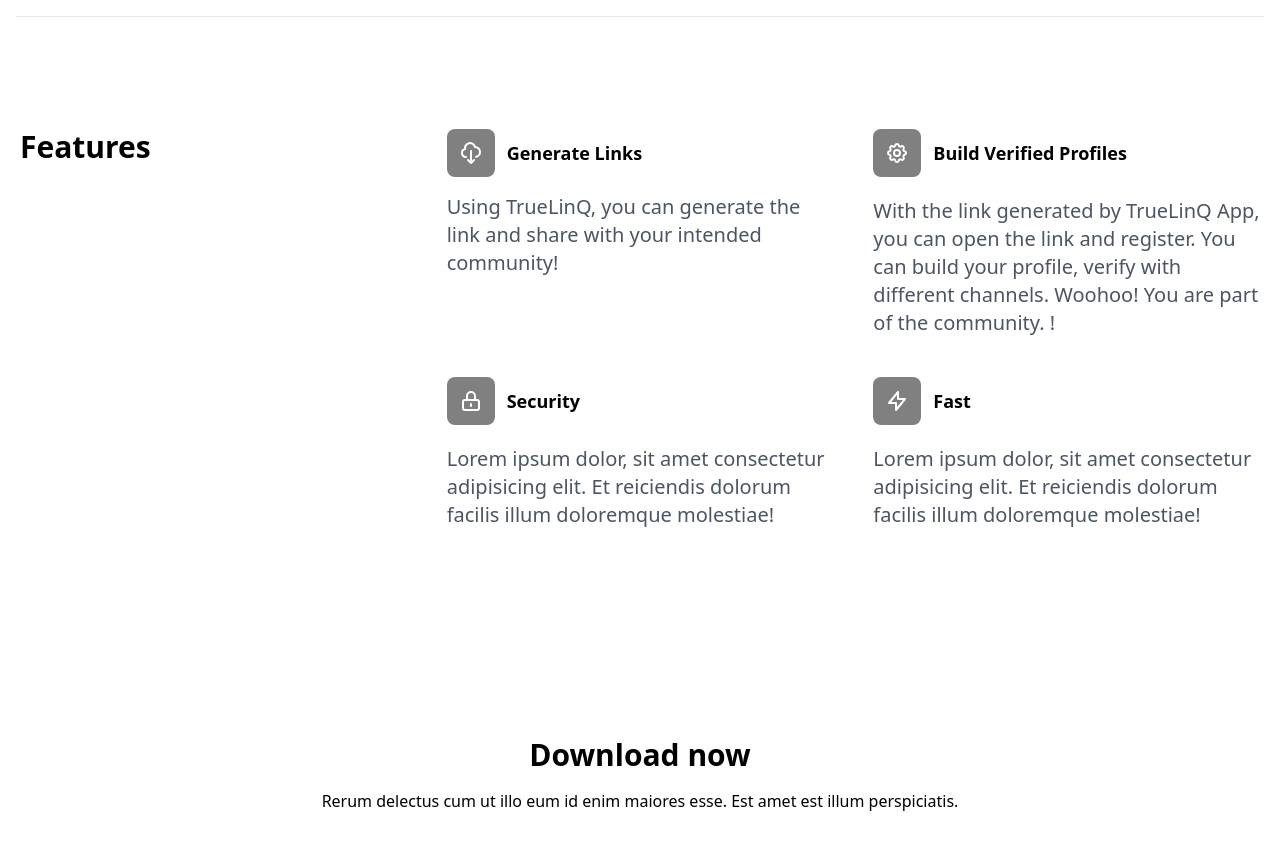
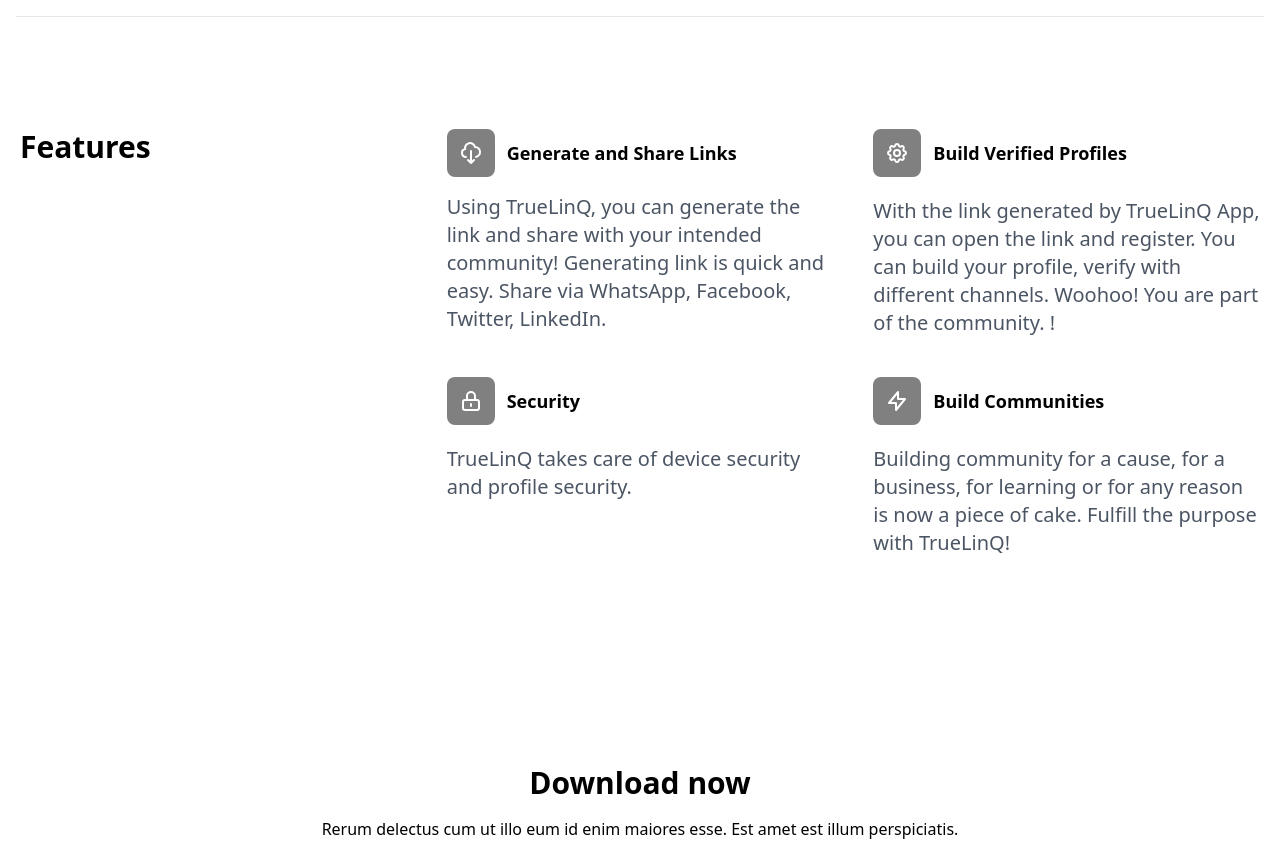
Before and after one commit to TrueLinQ/TrueLinQ.github.io, a plain HTML site: page index.html in a window 1280 px wide. Shown: the part 1200-2041 px from the top of the page. Drawn offline with nearby package versions, Linux system fonts and the light colour scheme.

Commit message:
Update index.html
updated features

```diff
--- a/index.html
+++ b/index.html
@@ -74,9 +74,9 @@
                                     <path stroke-linecap="round" stroke-linejoin="round" stroke-width="2" d="M7 16a4 4 0 01-.88-7.903A5 5 0 1115.9 6L16 6a5 5 0 011 9.9M9 19l3 3m0 0l3-3m-3 3V10" />
                                 </svg>
                             </div>
-                            <h3 class="text-lg font-semibold">Generate Links</h3>
+                            <h3 class="text-lg font-semibold">Generate and Share Links</h3>
                         </div>
-                        <p class="max-w-md text-base lg:text-xl text-gray-600">Using TrueLinQ, you can generate the link and share with your intended community!</p>
+                        <p class="max-w-md text-base lg:text-xl text-gray-600">Using TrueLinQ, you can generate the link and share with your intended community! Generating link is quick and easy. Share via WhatsApp, Facebook, Twitter, LinkedIn. </p>
                     </div>
                     <div class="space-y-5">
                         <div class="flex items-center space-x-3">
@@ -99,7 +99,7 @@
                             </div>
                             <h3 class="text-lg font-semibold">Security</h3>
                         </div>
-                        <p class="max-w-md text-base lg:text-xl text-gray-600">Lorem ipsum dolor, sit amet consectetur adipisicing elit. Et reiciendis dolorum facilis illum doloremque molestiae!</p>
+                        <p class="max-w-md text-base lg:text-xl text-gray-600">TrueLinQ takes care of device security and profile security.</p>
                     </div>
                     <div class="space-y-5">
                         <div class="flex items-center space-x-3">
@@ -108,9 +108,9 @@
                                     <path stroke-linecap="round" stroke-linejoin="round" stroke-width="2" d="M13 10V3L4 14h7v7l9-11h-7z" />
                                 </svg>
                             </div>
-                            <h3 class="text-lg font-semibold">Fast</h3>
+                            <h3 class="text-lg font-semibold">Build Communities</h3>
                         </div>
-                        <p class="max-w-md text-base lg:text-xl text-gray-600">Lorem ipsum dolor, sit amet consectetur adipisicing elit. Et reiciendis dolorum facilis illum doloremque molestiae!</p>
+                        <p class="max-w-md text-base lg:text-xl text-gray-600">Building community for a cause, for a business, for learning or for any reason is now a piece of cake. Fulfill the purpose with TrueLinQ!</p>
                     </div>
                 </div>
             </div>
```
